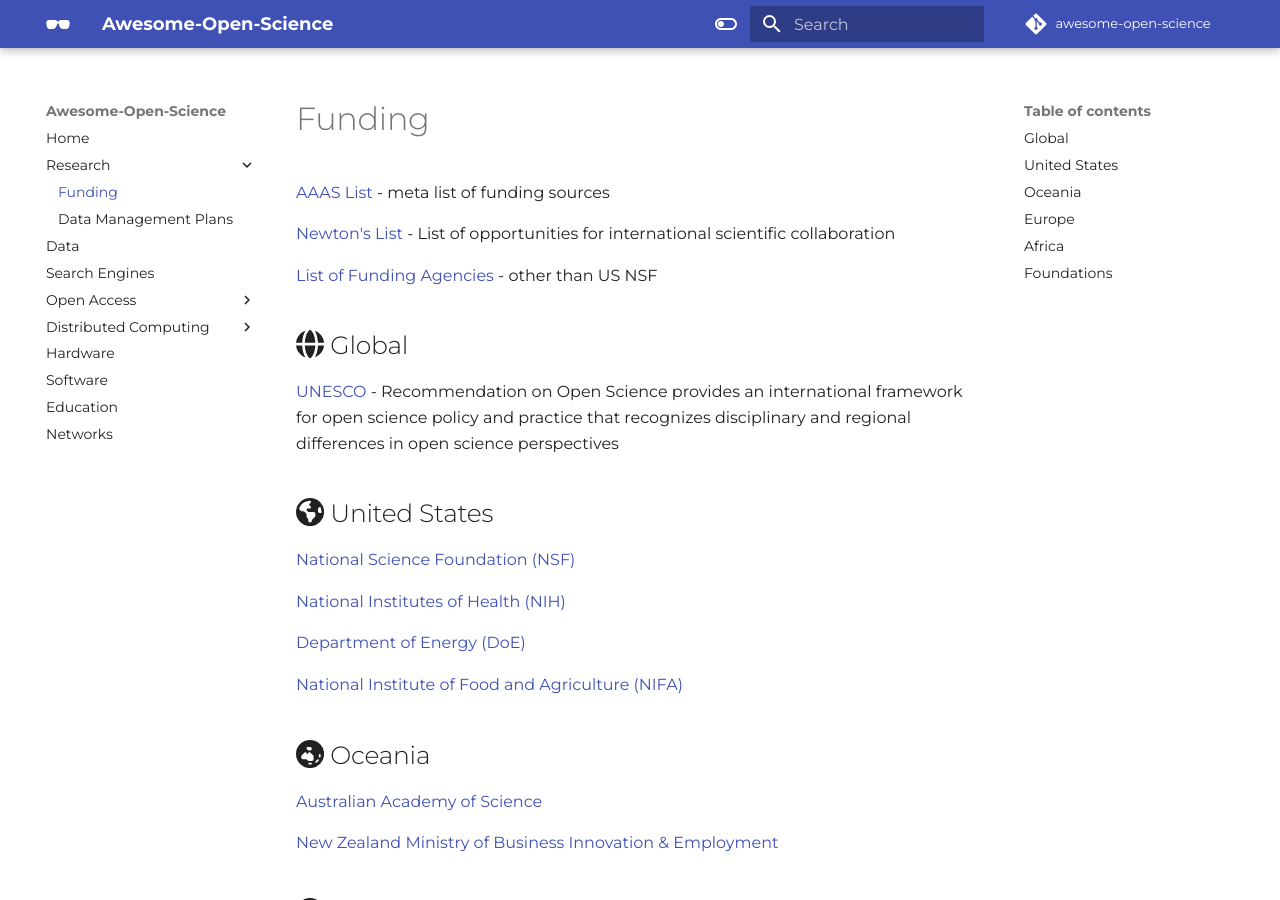
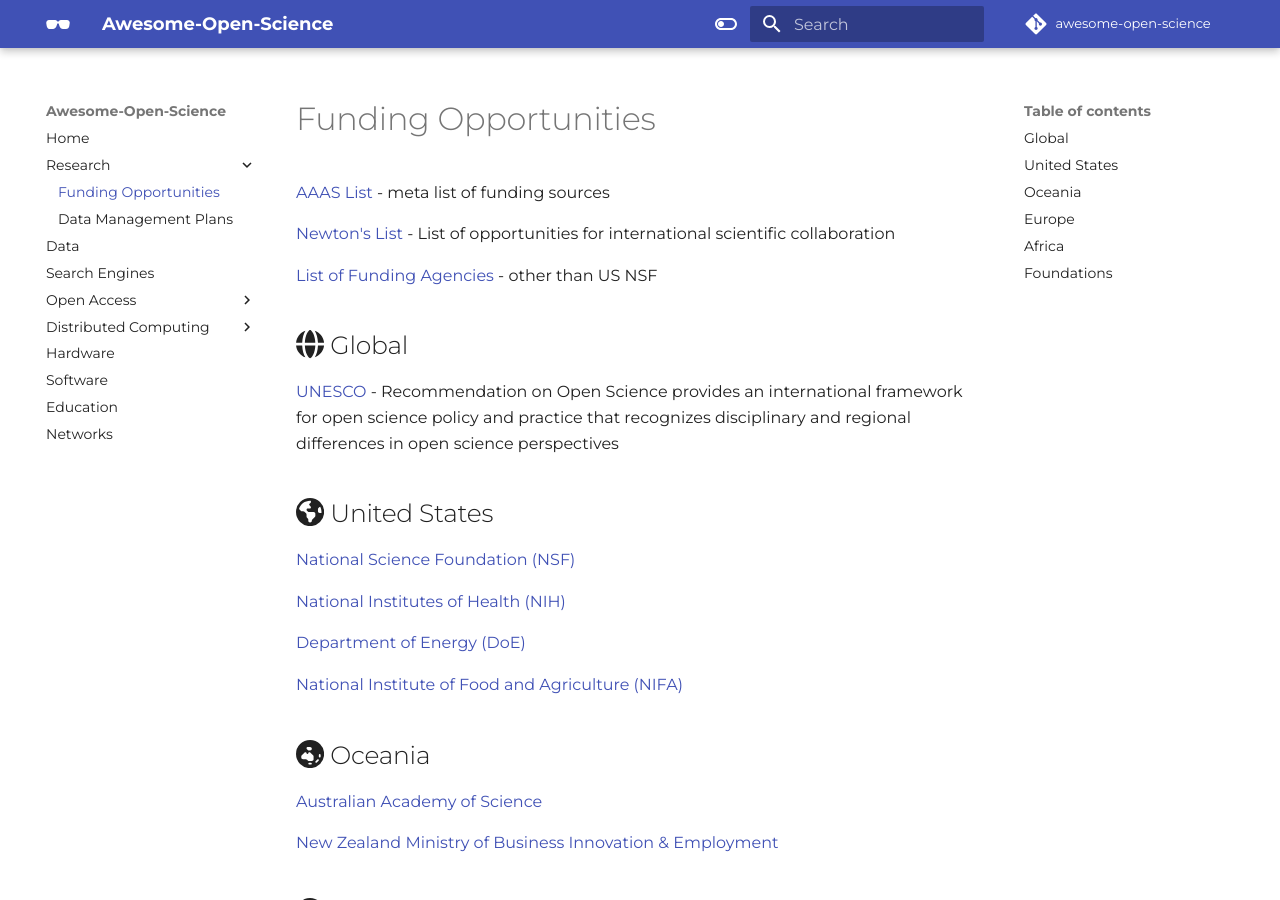
Before and after one commit to tyson-swetnam/awesome-open-science, an MkDocs documentation site: the page built from docs/funding.md, in a window 1280 px wide and 900 px high. Built offline with MkDocs 1.6.1 and Material for MkDocs 9.7.7, drawn with Linux system fonts in a browser that asks for light colours; some web fonts are replaced; comment, search, counter and statistics services are not loaded.

Commit message:
Update mkdocs.yml

```diff
--- a/mkdocs.yml
+++ b/mkdocs.yml
@@ -14,7 +14,7 @@
 nav:
   - Home: index.md
   - Research:
-    - Funding: funding.md
+    - Funding Opportunities: funding.md
     - Data Management Plans: dmp.md
   - Data: data.md
   - Search Engines: search.md
```
